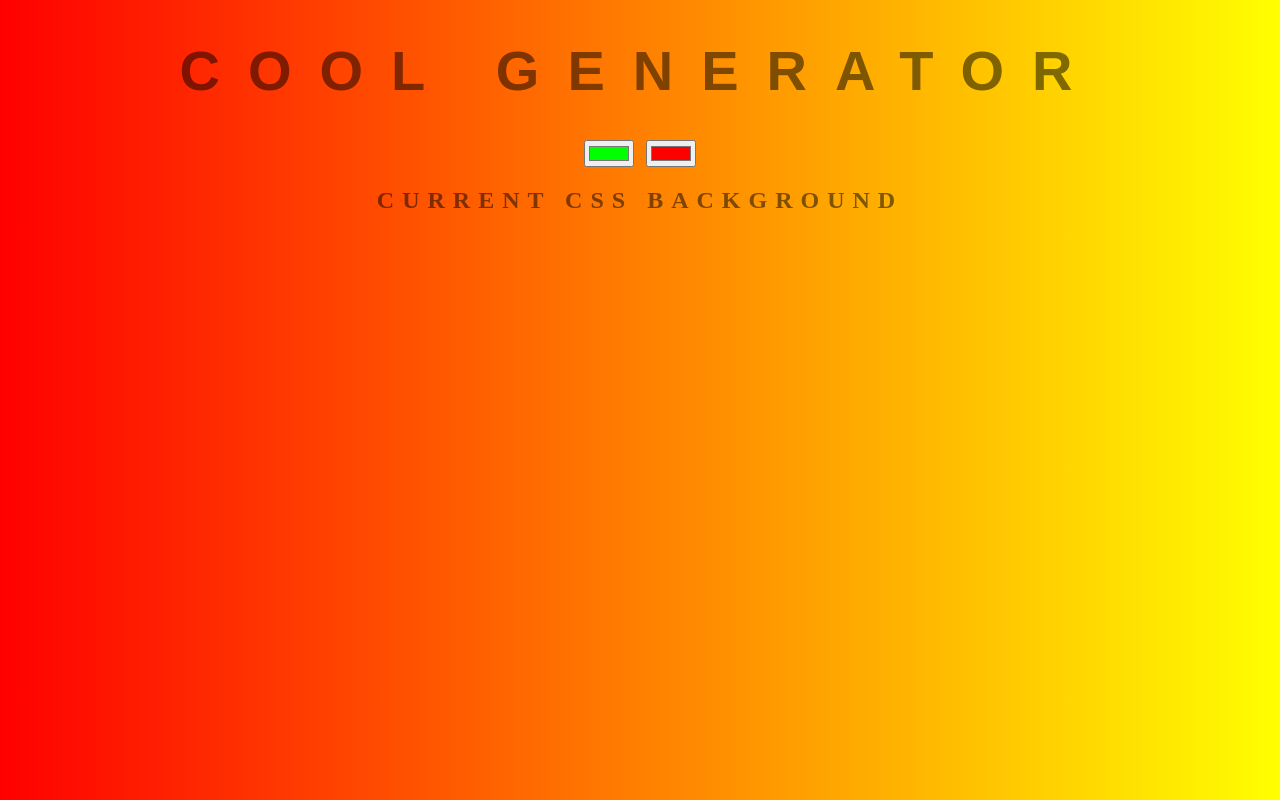
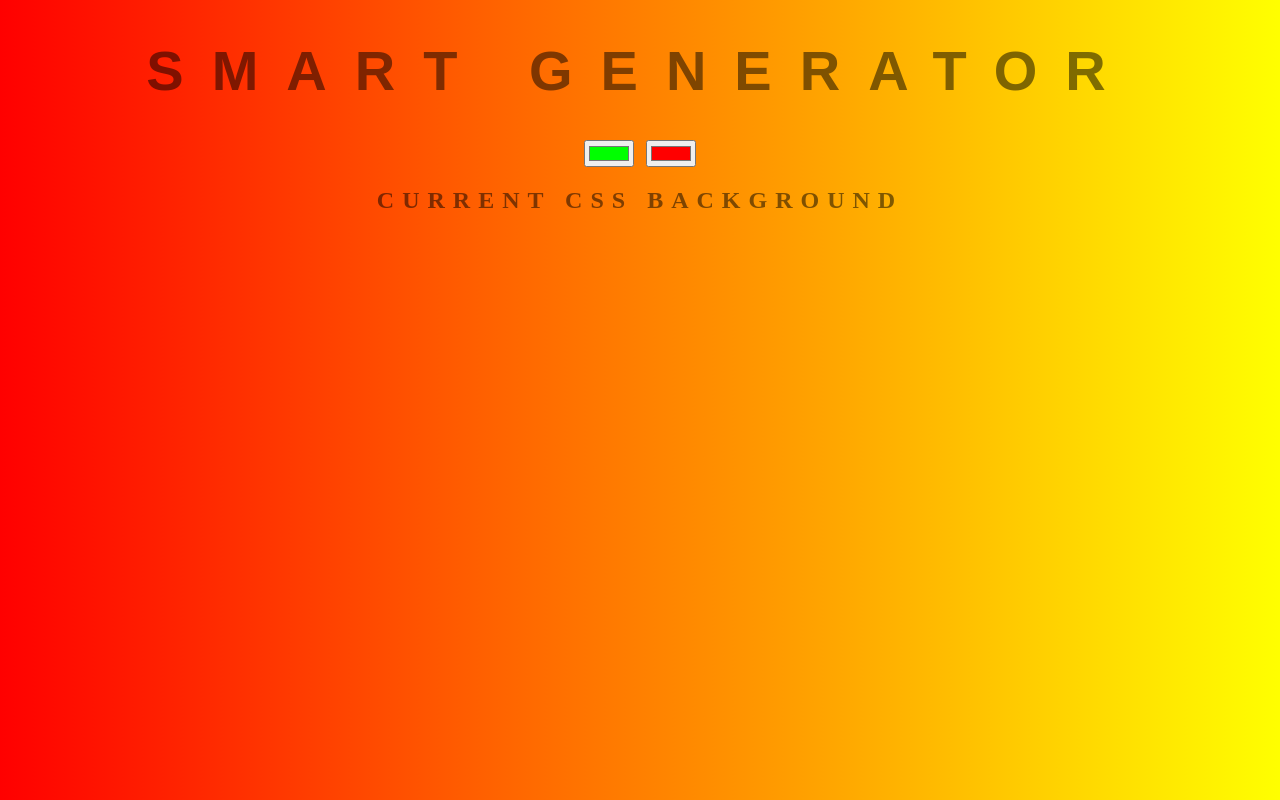
Before and after one commit to troygolden/background-generator, a plain HTML site: page index.html in a window 1280 px wide. Drawn offline with Linux system fonts and the light colour scheme.

Commit message:
changing title again

```diff
--- a/index.html
+++ b/index.html
@@ -5,7 +5,7 @@
 	<link rel="stylesheet" type="text/css" href="style.css">
 </head>
 <body id="gradient">
-	<h1>Cool Generator</h1>
+	<h1>Smart Generator</h1>
 	<input class="color1" type="color" name="color1" value="#00ff00">
 	<input class="color2" type="color" name="color2" value="#ff0000">
 	<h2>Current CSS Background</h2>
```
